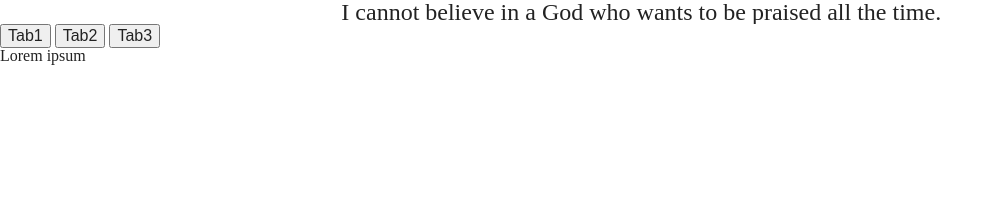
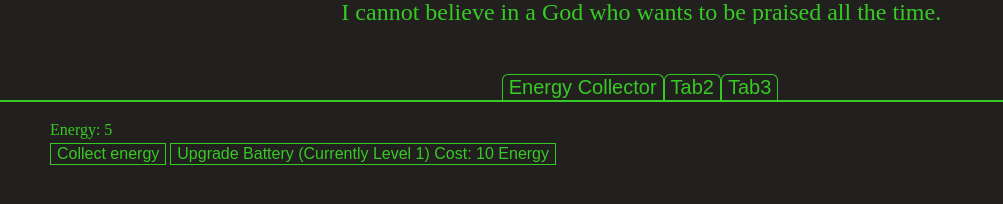
Before and after one commit to Tpk86/myIdleGameRepository, a website built with Parcel: page src/index.html in a window 1280 px wide. Shown: the whole page, without its empty margins (0-1003 px from the left). Built offline with nearby package versions, Linux system fonts and the light colour scheme.

Commit message:
fix the world

```diff
--- /dev/null
+++ b/src/CollectEnergy.js
@@ -0,0 +1,58 @@
+class CollectEnergy {
+    constructor() {
+        this.myEnergy = {
+            energy : 0,
+            energyPerClick: 1,
+            energyPerClickCost: 10,
+        }
+
+        this.$collectedEnergy = document.querySelector(".collectedEnergy");
+        this.$perClickUpgradeBtn = document.querySelector(".perClickUpgradeBtn");
+        this.$collectEnergyBtn = document.querySelector(".collectEnergyBtn");
+    }
+
+    init() {
+        window.setInterval(() => {
+            this._collectEnergy();
+        }, 1000);
+
+        this._setEvents();
+    }
+
+    _setEvents() {
+        this.$collectEnergyBtn.addEventListener(
+            "click", () => this._collectEnergy()
+        )
+
+        this.$perClickUpgradeBtn.addEventListener(
+            "click", () => this._buyEnergyPerClick()
+        )
+    }
+
+    _update() {
+        const energyCounterStr = `Energy: ${this.myEnergy.energy}`;
+        const buttonStr = `Upgrade Battery (Currently Level ${this.myEnergy.energyPerClick}) Cost: ${this.myEnergy.energyPerClickCost} Energy`;
+
+        this.$collectedEnergy.innerHTML = energyCounterStr;
+        this.$perClickUpgradeBtn.innerHTML = buttonStr;
+    }
+
+    _collectEnergy() {
+        this.myEnergy.energy = this.myEnergy.energy + this.myEnergy.energyPerClick;
+
+        this._update();
+    }
+
+    _buyEnergyPerClick() {
+        if (this.myEnergy.energy >= this.myEnergy.energyPerClickCost) {
+            this.myEnergy.energy -= this.myEnergy.energyPerClickCost;
+            this.myEnergy.energyPerClick += 1;
+            this.myEnergy.energyPerClickCost *= 2;
+
+            this._update();
+        }
+    }
+
+}
+
+export default CollectEnergy;
--- a/src/index.html
+++ b/src/index.html
@@ -12,13 +12,15 @@
         <span></span>
     </div>
     <div class="button-tab-container">
-        <button class="tab1">Tab1</button>
+        <button class="tab1">Energy Collector</button>
         <button class="tab2">Tab2</button>
         <button class="tab3">Tab3</button>
     </div>
     <div class="tab-content-container">
-        <div class="tab1-content">
-            Lorem ipsum
+        <div class="tab1-content energyCollector">
+            <p class="collectedEnergy"></p>
+            <button class="collectEnergyBtn">Collect energy</button>
+            <button class="perClickUpgradeBtn">Upgrade Battery (Currently Level 1) Cost : 10 Energy</button>
         </div>
         <div class="tab2-content hidden">
             Lorem ipsum sit amet
--- a/src/main.js
+++ b/src/main.js
@@ -1,8 +1,12 @@
+import './style.scss';
+
 import Motd from './Motd';
-import './style.scss';
 import Tabs from './Tabs'
+import CollectEnergy from './CollectEnergy';
 
 const tabs = new Tabs();
 const motd = new Motd();
+const collectEnergy = new CollectEnergy();
 tabs.init();
 motd.init();
+collectEnergy.init();
--- /dev/null
+++ b/src/motd.scss
@@ -0,0 +1,25 @@
+.motd {
+    overflow: hidden;
+    --offset: 100vw;
+    --move-initial: calc(var(--offset));
+    --move-final: calc(-220vw + var(--offset));
+}
+
+.motd span {
+    color: $text-color;
+    display: flex;
+    animation: marquee 15s linear infinite;
+    font-size: 24px;
+    animation-play-state: running;
+    width: 120vw
+}
+
+@keyframes marquee {
+    0% {
+        transform: translate3d(var(--move-initial), 0, 0);
+    }
+
+    100% {
+        transform: translate3d(var(--move-final), 0, 0);
+    }
+}
--- a/src/style.scss
+++ b/src/style.scss
@@ -1,32 +1,12 @@
+@import './variables.scss';
 @import './reset.scss';
+@import './motd.scss';
+@import './tabs.scss';
 
 body {
+    background-color: $background-color;
+
     .hidden {
         display: none;
     }
 }
-
-.motd {
-    overflow: hidden;
-    --offset: 100vw;
-    --move-initial: calc(var(--offset));
-    --move-final: calc(-220vw + var(--offset));
-}
-
-.motd span {
-    display: flex;
-    animation: marquee 15s linear infinite;
-    font-size: 24px;
-    animation-play-state: running;
-    width: 120vw
-}
-
-@keyframes marquee {
-    0% {
-        transform: translate3d(var(--move-initial), 0, 0);
-    }
-
-    100% {
-        transform: translate3d(var(--move-final), 0, 0);
-    }
-}
--- /dev/null
+++ b/src/tabs.scss
@@ -0,0 +1,49 @@
+.button-tab-container {
+    margin-top: 50px;
+    display: flex;
+    justify-content: center;
+
+    button {
+        border-radius: 6px 6px 0 0;
+
+        font-size: 20px;
+        background-color: $background-color;
+        color: $text-color;
+
+        border: {
+            left: 1px solid $text-color;
+            right: 1px solid $text-color;
+            top: 1px solid $text-color;
+            bottom: none;
+        }
+    }
+}
+
+.tab-content-container {
+    margin {
+        left: 5px;
+        right: 5px;
+    }
+
+    border-top: 2px solid $text-color;
+
+    div {
+        margin-top: 20px;
+        margin-left: 50px;
+    }
+}
+
+.energyCollector {
+    * {
+        color: $text-color;
+    }
+
+    .collectedEnergy {
+        margin-bottom: 5px;
+    }
+
+    button {
+        background-color: $background-color;
+        border: 1px solid $text-color;
+    }
+}
--- /dev/null
+++ b/src/variables.scss
@@ -0,0 +1,2 @@
+$text-color: rgb(55, 202, 36);
+$background-color: rgb(34, 31, 31);
```
Also changed, not shown: dist/index.html, 4 other files.
